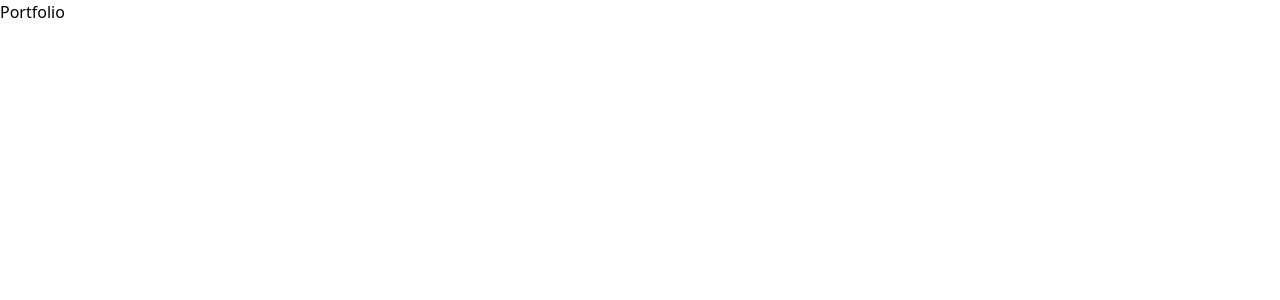
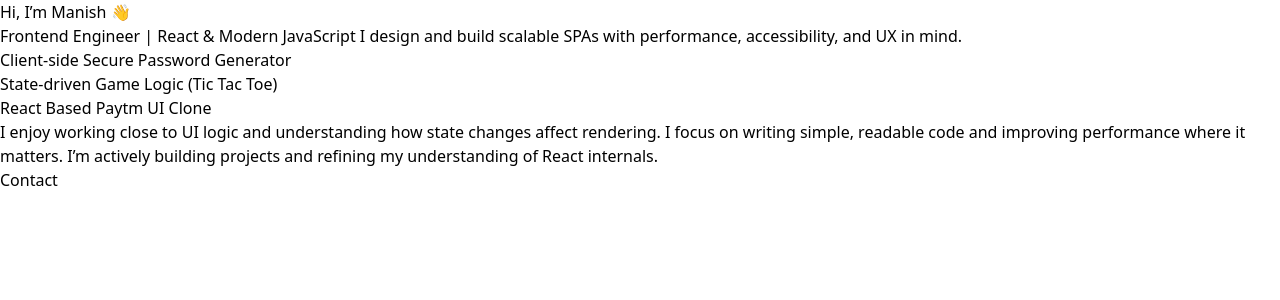
Before and after one commit to manishwashimkar/portfolio, a React (Vite) app: page / in a window 1280 px wide. Shown: the top 300 px of the page. Built offline with nearby package versions, Linux system fonts and the light colour scheme.

Commit message:
Render projects dynamically using map

```diff
--- a/src/App.jsx
+++ b/src/App.jsx
@@ -1,8 +1,13 @@
 import "./App.css";
 import React from "react";
+import Home from "./pages/Home";
 
 function App() {
-  return <div>Portfolio</div>;
+  return (
+    <>
+      <Home />
+    </>
+  );
 }
 
 export default App;
--- /dev/null
+++ b/src/data/projects.js
@@ -0,0 +1,40 @@
+const projects = [
+  {
+    title: "Client-side Secure Password Generator",
+    description:
+      "Generates customizable passwords directly in the browser without sending data to a server.",
+    problem: "Weak and reused passwords compromise user security.",
+    focus: "Controlled inputs, derived state, predictable re-renders",
+    learnings: "Learned how small state changes affect component re-renders.",
+    tech: ["React", "JavaScript", "TailwindCSS"],
+    live: "",
+    github: "",
+  },
+  {
+    title: "State-driven Game Logic (Tic Tac Toe)",
+    description:
+      "A state-driven Tic Tac Toe game with predictable logic and real-time UI updates.",
+    problem:
+      "Unstructured state handling leads to unreliable game logic and UI bugs.",
+    focus: "clean component design and predictable state flow",
+    learnings:
+      "Learned how to maintain UI layer and Data layer in sync for better performance",
+    tech: ["HTML5", "CSS", , "JavaScript", "ReactJS"],
+    live: "",
+    github: "",
+  },
+  {
+    title: "React Based Paytm UI Clone",
+    description:
+      "A responsive UI clone replicating Paytm’s interface using modern frontend tools.",
+    problem:
+      "Complex fintech UIs require scalable, responsive, and consistent layouts.",
+    focus: "Controlled inputs, derived state, predictable re-renders",
+    learnings: "Learned how small state changes affect component re-renders.",
+    tech: ["HTML", "CSS", "JavaScript", "React", "TailwindCSS"],
+    live: "",
+    github: "",
+  },
+];
+
+export default projects;
--- /dev/null
+++ b/src/pages/Home.jsx
@@ -0,0 +1,34 @@
+// import project from "../data/project";
+
+import React from "react";
+import projects from "../data/projects";
+
+function Home() {
+  return (
+    <main>
+      <section>
+        <h1>Hi, I’m Manish 👋</h1>
+        <p>
+          Frontend Engineer | React & Modern JavaScript I design and build
+          scalable SPAs with performance, accessibility, and UX in mind.
+        </p>
+      </section>
+      <section>
+        <ol>
+          {projects.map((project) => (
+            <li key={project.title}>{project.title}</li>
+          ))}
+        </ol>
+      </section>
+      <section>
+        I enjoy working close to UI logic and understanding how state changes
+        affect rendering. I focus on writing simple, readable code and improving
+        performance where it matters. I’m actively building projects and
+        refining my understanding of React internals.
+      </section>
+      <section>Contact</section>
+    </main>
+  );
+}
+
+export default Home;
```
